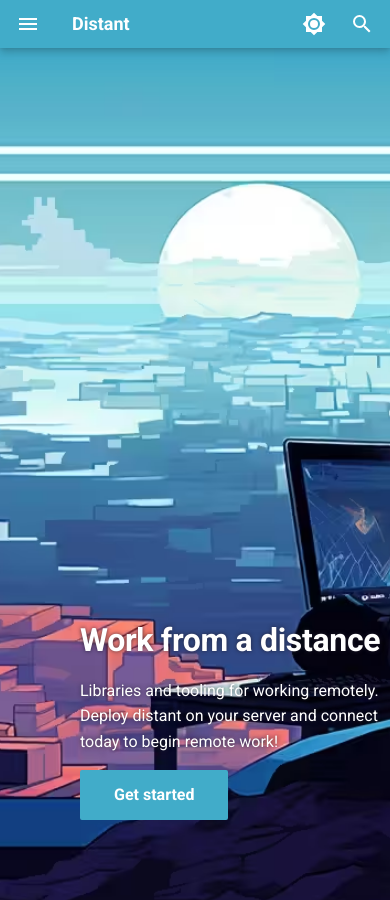
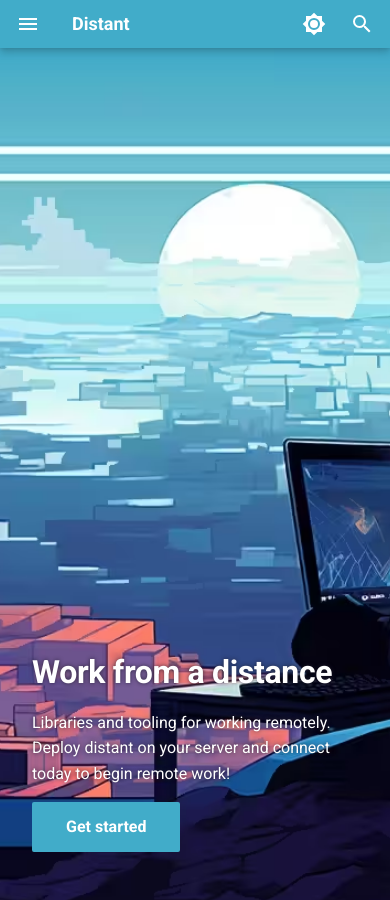
Before and after one commit to chipsenkbeil/distant.dev, an MkDocs documentation site: the page built from docs/index.md, in a window 390 px wide. Built offline with MkDocs 1.6.1 and Material for MkDocs 9.7.7, drawn with Linux system fonts in a browser that asks for light colours; comment, search, counter and statistics services are not loaded.

Commit message:
Fix z-order of quickstart box covering search and sidebar; adjust media query to condense quickstart box on mobile

```diff
--- a/overrides/home.html
+++ b/overrides/home.html
@@ -58,13 +58,13 @@
       width: 100vw !important;
       height: 100vh !important;
       object-fit: cover;
+      z-index: -1;
     }
 
     .md-hero-quickstart-box {
       position: absolute;
       left: 5em;
       bottom: 5em;
-      z-index: 1000;
       max-width: 16rem;
     }
 
@@ -79,6 +79,23 @@
     .md-hero-quickstart-box p {
       color: white;
       text-shadow: 0 0 0.2rem #211d2dcc;
+    }
+
+    /* Center quickstart box */
+    @media screen and (max-width: 30em) {
+      .md-hero-quickstart-box {
+        left: 1em;
+        right: 1em;
+        bottom: 2em;
+        max-width: unset;
+
+        display: flex;
+        flex-direction: column;
+        justify-content: flex-end;
+        align-items: flex-start;
+
+        margin: 1em;
+      }
     }
   </style>
 
```
